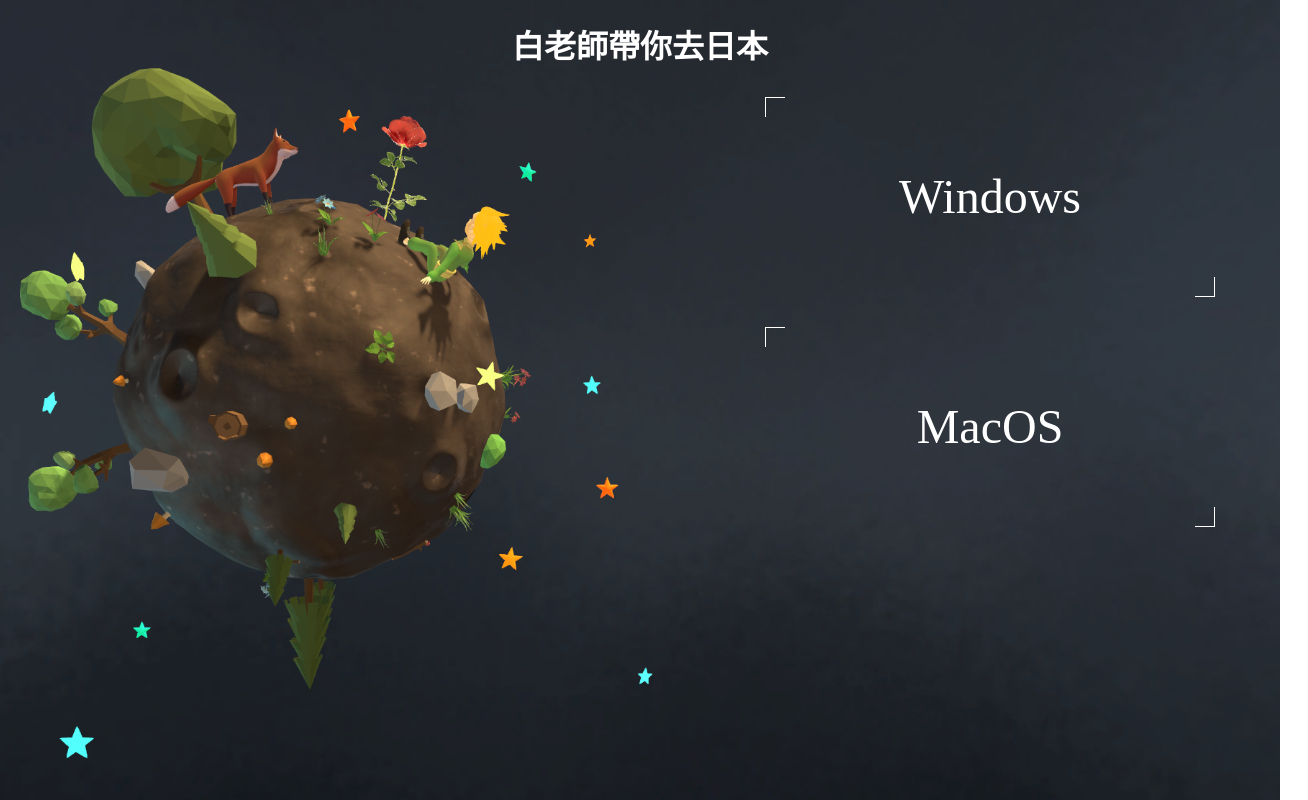
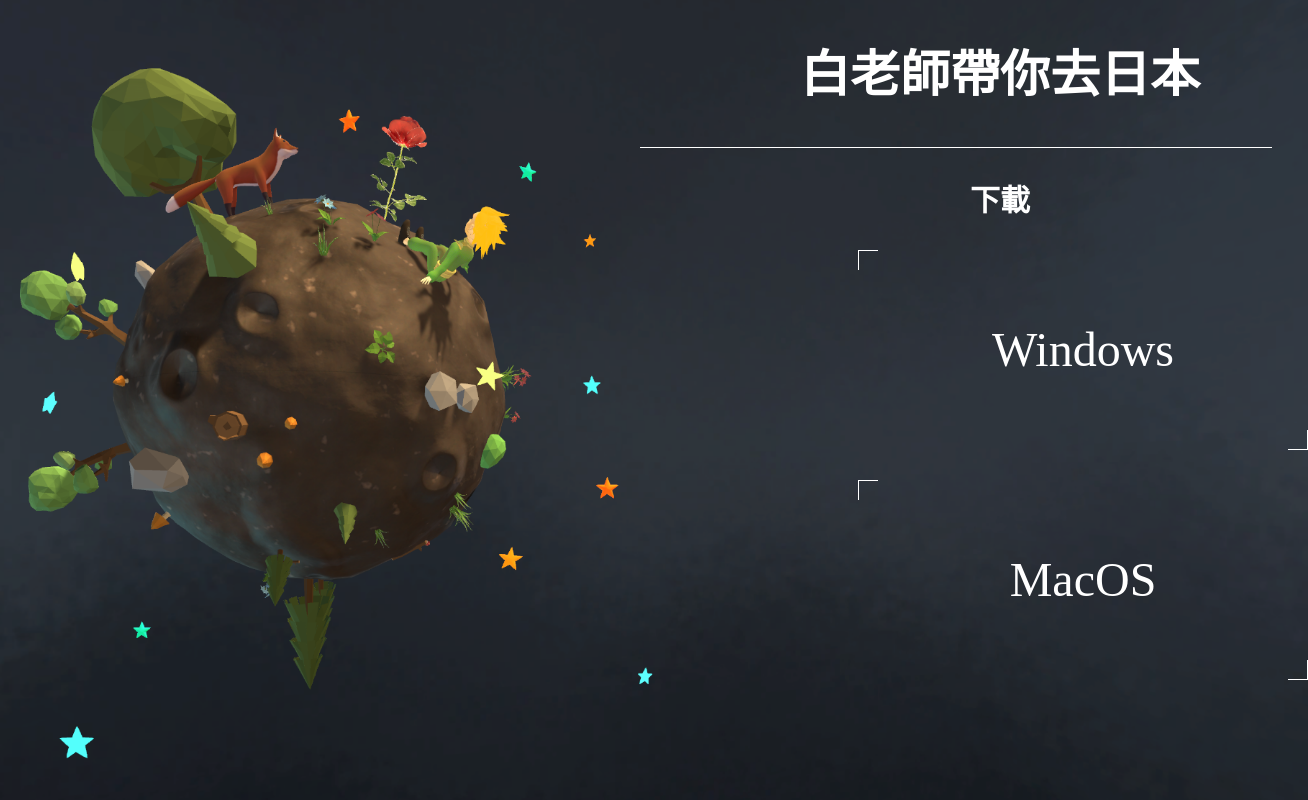
Before and after one commit to Xhadower/xhadower.github.io, a plain HTML site: page index.html in a window 1280 px wide. Shown: the whole page, 1308 px wide, since content can reach past the window. Drawn offline with Linux system fonts and the light colour scheme; a web font is replaced by a local one.

Commit message:
UI修正

```diff
--- a/index.html
+++ b/index.html
@@ -11,10 +11,12 @@
 
   <div class="image-container">
     <center>
-      <h1 color="white">白老師帶你去日本</h1>
-      <a href="https://drive.google.com/file/d/1H3Q7ETcEJkgmbF2kQEAwhPbleUADDuVA/view?usp=drive_link" download="BK01.zip" class="shape-ex11">Windows</a>
-      <a href="https://drive.google.com/file/d/19JaoBAeV1OkUgPdn0cQlbiFP4oYVb8YN/view?usp=drive_link" download="BK01.zip" class="shape-ex11">MacOS</a>
+      <h1 color="white" class="toptext">白老師帶你去日本</h1>
+      <hr class="right-hr">
+      <h1 color="white" class="subtext">下載</h1>
     </center>
+    <a href="https://drive.google.com/file/d/1H3Q7ETcEJkgmbF2kQEAwhPbleUADDuVA/view?usp=drive_link" download="BK01.zip" class="shape-ex11">Windows</a>
+    <a href="https://drive.google.com/file/d/19JaoBAeV1OkUgPdn0cQlbiFP4oYVb8YN/view?usp=drive_link" download="BK01.zip" class="shape-ex11">MacOS</a>
   </div>
 
 </body>
--- a/style.css
+++ b/style.css
@@ -1,6 +1,17 @@
 @font-face {
   font-family: msyh;
   src: url('font/msyh.ttc') format('truetype');
+}
+
+.toptext {
+  font-size: 50px;
+  margin-left: 720px;
+}
+
+.subtext {
+  margin-top: 70px;
+  font-size: 30px;
+  margin-left: 720px;
 }
 
 html {
@@ -38,7 +49,7 @@ h1 {
   position: relative;
   transition: all .3s linear;
   margin-top: 30px;
-  margin-left: 700px;
+  margin-left: 850px;
   margin-bottom: 30px;
   text-decoration: none;
   font-size: xxx-large;
@@ -90,3 +101,9 @@ h1 {
   width: 50%;
   float: right;
 }
+
+.center-right {
+  text-align: right;
+  display: flex;
+  justify-content: center;
+}
```
Also changed, not shown: 1 other file.
